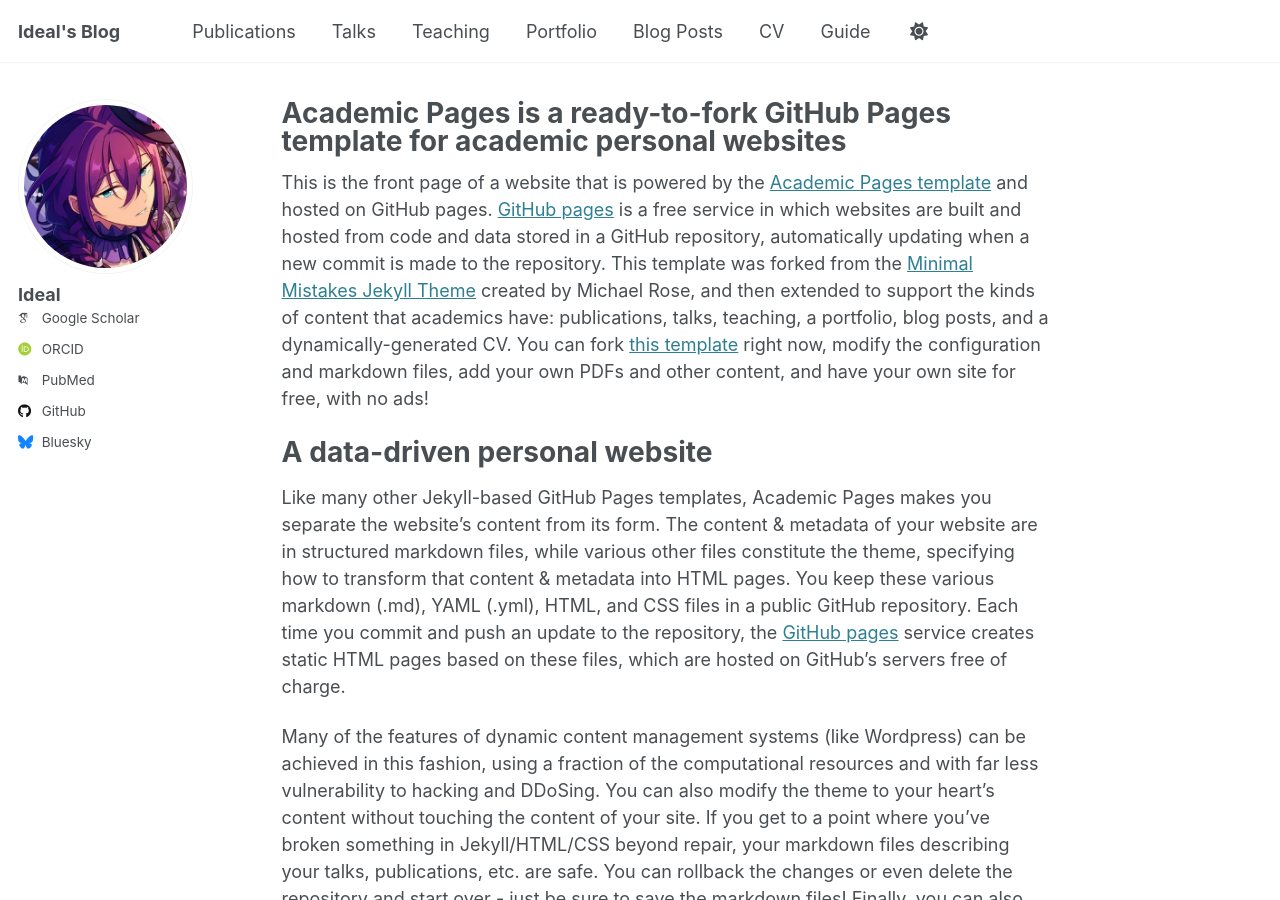
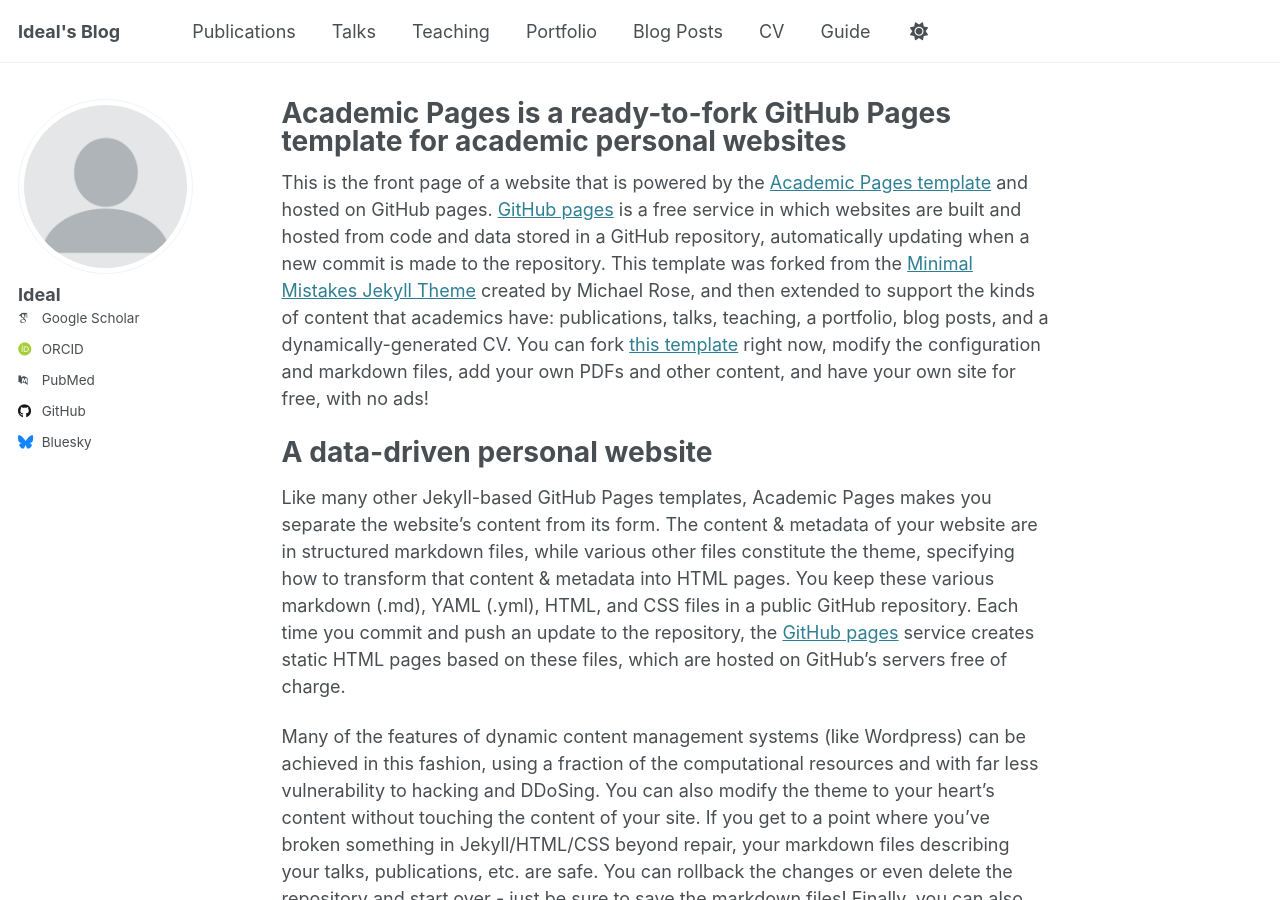
Before and after one commit to Malyuk-afk/IdealsBlog, a Jekyll site: the page built from _pages/about.md, in a window 1280 px wide and 900 px high. Built offline with Jekyll 4.4.1, drawn with Linux system fonts in a browser that asks for light colours; some web fonts are replaced.

Commit message:
Update _config.yml

```diff
--- a/_config.yml
+++ b/_config.yml
@@ -22,7 +22,7 @@ repository               : "academicpages/academicpages.github.io"
 #               Additional customization can be done by editing /_includes/author-profile.html
 author:
   # Biographic information
-  avatar           : "AyaseMayoi.png"
+  avatar           : "profile.png"
   name             : "Ideal"
   pronouns         : # example: "she/her"
   bio              :
```
